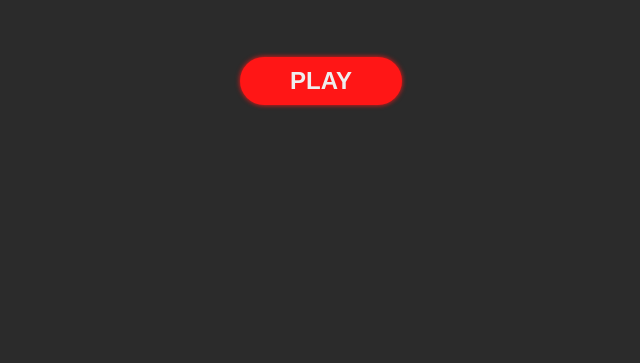
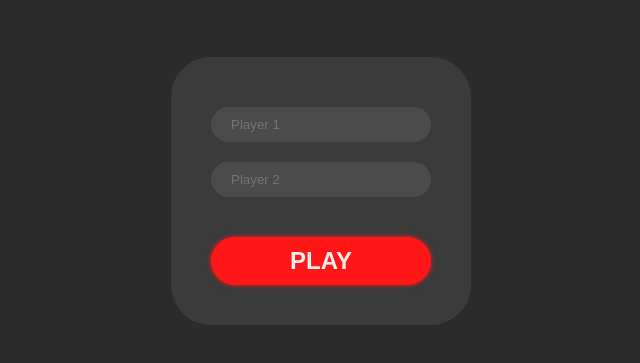
Before and after one commit to schismatiic/tic-tac-tux, a plain HTML site: page index.html in a window 1280 px wide. Shown: the part 183-546 px from the top of the page, without its empty margins (319-959 px from the left). Drawn offline with Linux system fonts and the light colour scheme; a web font is replaced by a local one.

Commit message:
Start screen allows you to enter the player's name

```diff
--- a/script.js
+++ b/script.js
@@ -67,15 +67,39 @@ function Gameboard() {
   // =============================> START RENDER
   const startRender = () => {
     const startScreen = document.getElementById("gameboard");
-    startScreen.style.cssText = "display: flex";
+    const divInput = document.createElement("div");
+    const player1 = document.createElement("input");
+    const player2 = document.createElement("input");
+    player1.placeholder = "Player 1";
+    player2.placeholder = "Player 2";
+    divInput.className = "input__container";
+    player1.className = "player__input";
+    player2.className = "player__input";
+    player1.id = "idPlayer1";
+    player2.id = "idPlayer2";
+
+    startScreen.style.cssText =
+      "display: flex ; flex-direction: column; padding: 40px;   border-radius: 40px;   background-color: #3b3b3b;";
     const playButton = document.createElement("button");
     playButton.className = "play__button";
     playButton.textContent = "PLAY";
     playButton.addEventListener("click", () => {
+      const namePlayer1 = document.getElementById("idPlayer1").value;
+      const namePlayer2 = document.getElementById("idPlayer2").value;
+      console.log(namePlayer1);
+      console.log(namePlayer2);
       startScreen.style.cssText = "display: grid";
+      firstPlayer = Player(namePlayer1, "X");
+      secondPlayer = Player(namePlayer2, "O");
       renderGameboard();
+      startScreen.removeChild(divInput);
+      divInput.removeChild(player1);
+      divInput.removeChild(player2);
       startScreen.removeChild(playButton);
     });
+    startScreen.appendChild(divInput);
+    divInput.appendChild(player1);
+    divInput.appendChild(player2);
     startScreen.appendChild(playButton);
   };
   // =============================================================================================================
@@ -105,7 +129,7 @@ function Gameboard() {
               checkGame(firstPlayer.marker);
               console.log(gameboard);
               if (firstPlayer.winner) {
-                whoWins.textContent = "X wins!";
+                whoWins.textContent = `${firstPlayer.name} wins!`;
               }
               squareRender.textContent = `${firstPlayer.marker}`;
             } else {
@@ -116,7 +140,7 @@ function Gameboard() {
               checkGame(secondPlayer.marker);
               console.log(gameboard);
               if (secondPlayer.winner) {
-                whoWins.textContent = "O wins!";
+                whoWins.textContent = `${secondPlayer.name} wins!`;
               }
               squareRender.textContent = `${secondPlayer.marker}`;
             }
@@ -163,9 +187,8 @@ for (let i = 0; i < 3; i++) {
   tux__container.appendChild(tuxedo);
 }
 // =============================================================================================================
-const firstPlayer = Player("Schism", "X");
-const secondPlayer = Player("Moth", "O");
+let firstPlayer = Player("Player 1", "X");
+let secondPlayer = Player("Player 2", "O");
+const gameboard = Gameboard();
 
-const gameboard = Gameboard();
-// console.log(firstPlayer.getMarker());
 gameboard.startRender();
--- a/styles.css
+++ b/styles.css
@@ -61,10 +61,20 @@ h1 {
   font-weight: 500;
   font-size: 35px;
 }
+.player__input {
+  margin: 10px 0;
+  width: 100%;
+  padding: 10px 20px;
+  border-radius: 20px;
+  background-color: #9d9d9d2b;
+}
 .play__container {
   display: flex;
   justify-content: center;
   align-items: center;
+}
+.input__container {
+  margin-bottom: 30px;
 }
 .play__button {
   background-color: var(--square-color);
```
